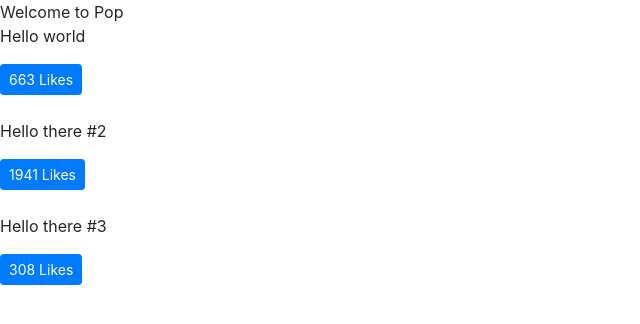
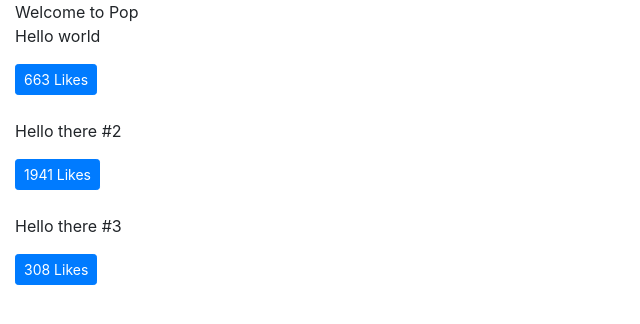
Before and after one commit to lalebdi/Pop, a Django app: page / in a window 1280 px wide. Shown: the part 56-380 px from the top of the page, without its empty margins (0-640 px from the left). Run offline with Django 3.2, Linux system fonts and the light colour scheme; data comes from the database, SQL or seed files in the repository; data that the repository does not hold is empty; some libraries are stand-ins or nearby versions.

Commit message:
add content to container

```diff
--- a/templates/base.html
+++ b/templates/base.html
@@ -12,8 +12,10 @@
   </head>
   <body>
     {% include "components/navbar.html" %}
-    {% block content %}
-    {% endblock content %}
+    <div class='container-fluid'>
+      {% block content %}
+      {% endblock content %}
+    </div>
 
     <!-- Optional JavaScript -->
     <!-- jQuery first, then Popper.js, then Bootstrap JS -->
```
